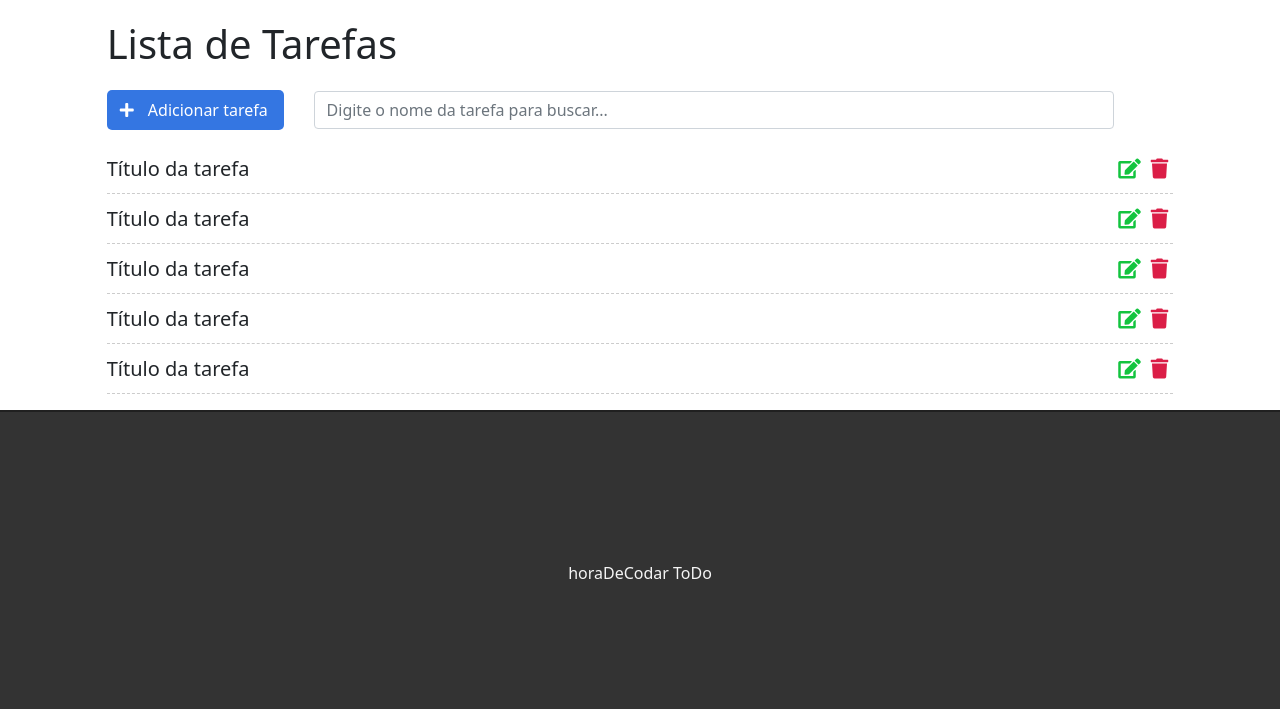
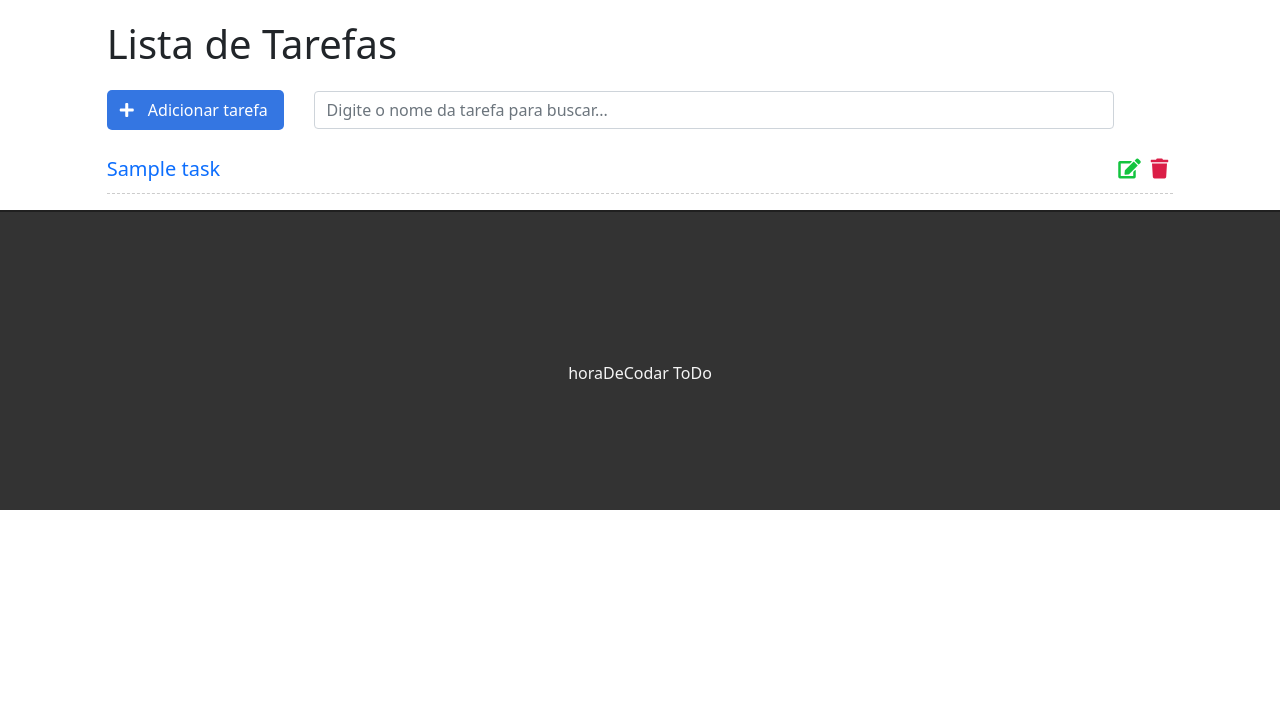
Before and after one commit to joaopcnogueira/todolist, a Django app: page / in a window 1280 px wide. Shown: the part 57-766 px from the top of the page. Run offline with Django 3.2, Linux system fonts and the light colour scheme; tables that the repository leaves empty hold one stand-in row (values such as "Sample post").

Commit message:
Read task done

```diff
--- a/tasks/templates/base.html
+++ b/tasks/templates/base.html
@@ -15,7 +15,7 @@
 
     <div class="container-fluid">
         <nav class="navbar navbar-expand-lg navbar-light bg-light">
-            <a class="navbar-brand" href="#">To Do</a>
+            <a class="navbar-brand" href="/">To Do</a>
             <button class="navbar-toggler" type="button" data-toggle="collapse" data-target="#navbarSupportedContent" aria-controls="navbarSupportedContent" aria-expanded="false" aria-label="Toggle navigation">
                 <span class="navbar-toggler-icon"></span>
             </button>
--- a/tasks/templates/tasks/list.html
+++ b/tasks/templates/tasks/list.html
@@ -13,31 +13,13 @@
         <i class="fas fa-search"></i>
     </div>
     <ul class="task-list">
-        <li class="task-item">
-            <span>Título da tarefa</span>
-            <span><i class="fas fa-trash"></i></span>
-            <span><i class="fas fa-edit"></i></span>
-        </li>
-        <li class="task-item">
-            <span>Título da tarefa</span>
-            <span><i class="fas fa-trash"></i></i></span>
-            <span><i class="fas fa-edit"></i></span>
-        </li>
-        <li class="task-item">
-            <span>Título da tarefa</span>
-            <span><i class="fas fa-trash"></i></span>
-            <span><i class="fas fa-edit"></i></span>
-        </li>
-        <li class="task-item">
-            <span>Título da tarefa</span>
-            <span><i class="fas fa-trash"></i></span>
-            <span><i class="fas fa-edit"></i></span>
-        </li>
-        <li class="task-item">
-            <span>Título da tarefa</span>
-            <span><i class="fas fa-trash"></i></span>
-            <span><i class="fas fa-edit"></i></span>
-        </li>
+        {% for task in tasks %}
+            <li class="task-item">
+                <span><a href="/task/{{task.id}}" style="text-decoration: none;"> {{ task.title }} </a></span>
+                <span><i class="fas fa-trash"></i></span>
+                <span><i class="fas fa-edit"></i></span>
+            </li>
+        {% endfor %}
     </ul>
 </div>
 {% endblock %}
--- a/tasks/urls.py
+++ b/tasks/urls.py
@@ -4,5 +4,6 @@ from . import views
 urlpatterns = [
     path('helloworld/', views.helloworld),
     path('', views.tasklist, name="task-list"),
+    path('task/<int:id>', views.taskview, name="task-view"),
     path('yourname/<str:name>', views.yourname, name="your-name"),
 ]
--- a/tasks/views.py
+++ b/tasks/views.py
@@ -1,14 +1,21 @@
 from django.http.response import HttpResponse
-from django.shortcuts import render
+from django.shortcuts import render, get_object_or_404
+
+from .models import Task
+
+def tasklist(request):
+    tasks = Task.objects.all()
+    return render(request, 'tasks/list.html', {'tasks': tasks})
+
+
+def taskview(request, id):
+    task = get_object_or_404(Task, pk=id)
+    return render(request, 'tasks/task.html', {'task': task})
 
 
 def helloworld(request):
     return HttpResponse('Hello World!')
 
 
-def tasklist(request):
-    return render(request, 'tasks/list.html')
-
-
 def yourname(request, name):
     return render(request, 'tasks/yourname.html', {'name': name})
```
Also changed, not shown: tasks/templates/tasks/task.html (added, +10 -0 lines).
